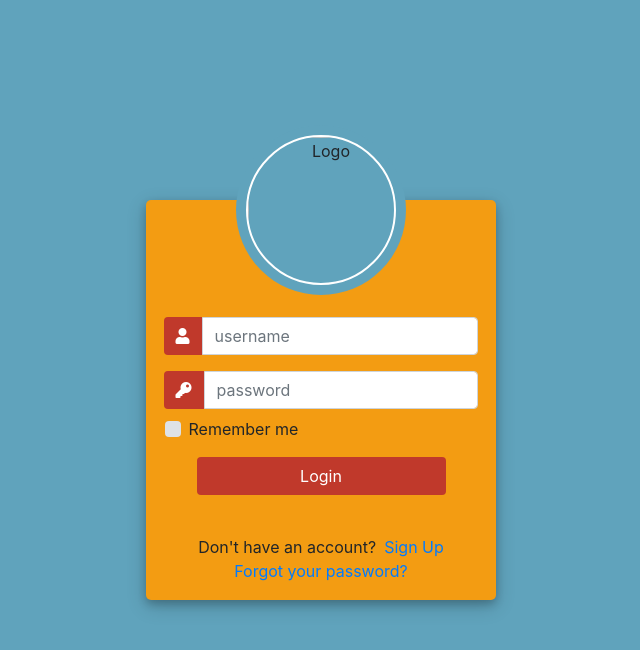
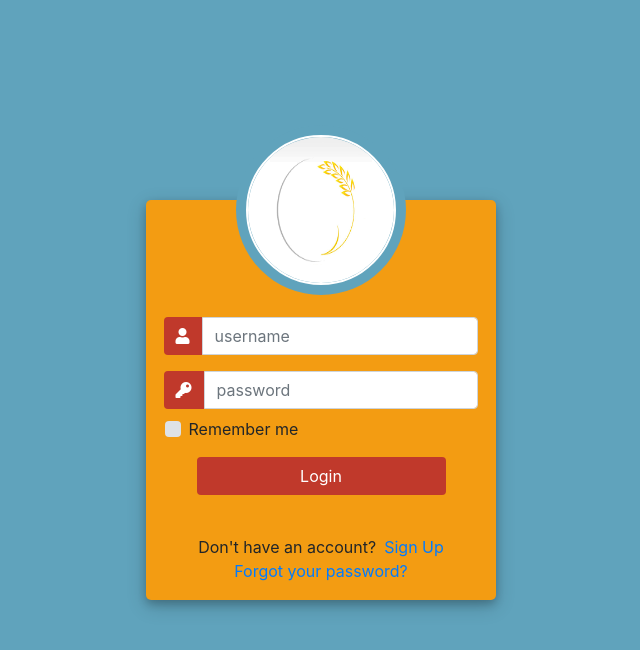
Before and after one commit to abishek5724/majorproj, a website: page index.html in a window 1280 px wide. Shown: the whole page, without its empty margins (319-959 px from the left). Drawn offline with nearby package versions, Linux system fonts and the light colour scheme; the site is published under a folder, as on GitHub Pages, so addresses that start at the root find nothing.

Commit message:
Update index.html

```diff
--- a/index.html
+++ b/index.html
@@ -33,7 +33,7 @@
         <div class="user_card">
           <div class="d-flex justify-content-center">
             <div class="brand_logo_container">
-              <img src="/static/download.png" class="brand_logo" alt="Logo" />
+              <img src="./static/download.png" class="brand_logo" alt="Logo" />
             </div>
           </div>
           <div class="d-flex justify-content-center form_container">
```
